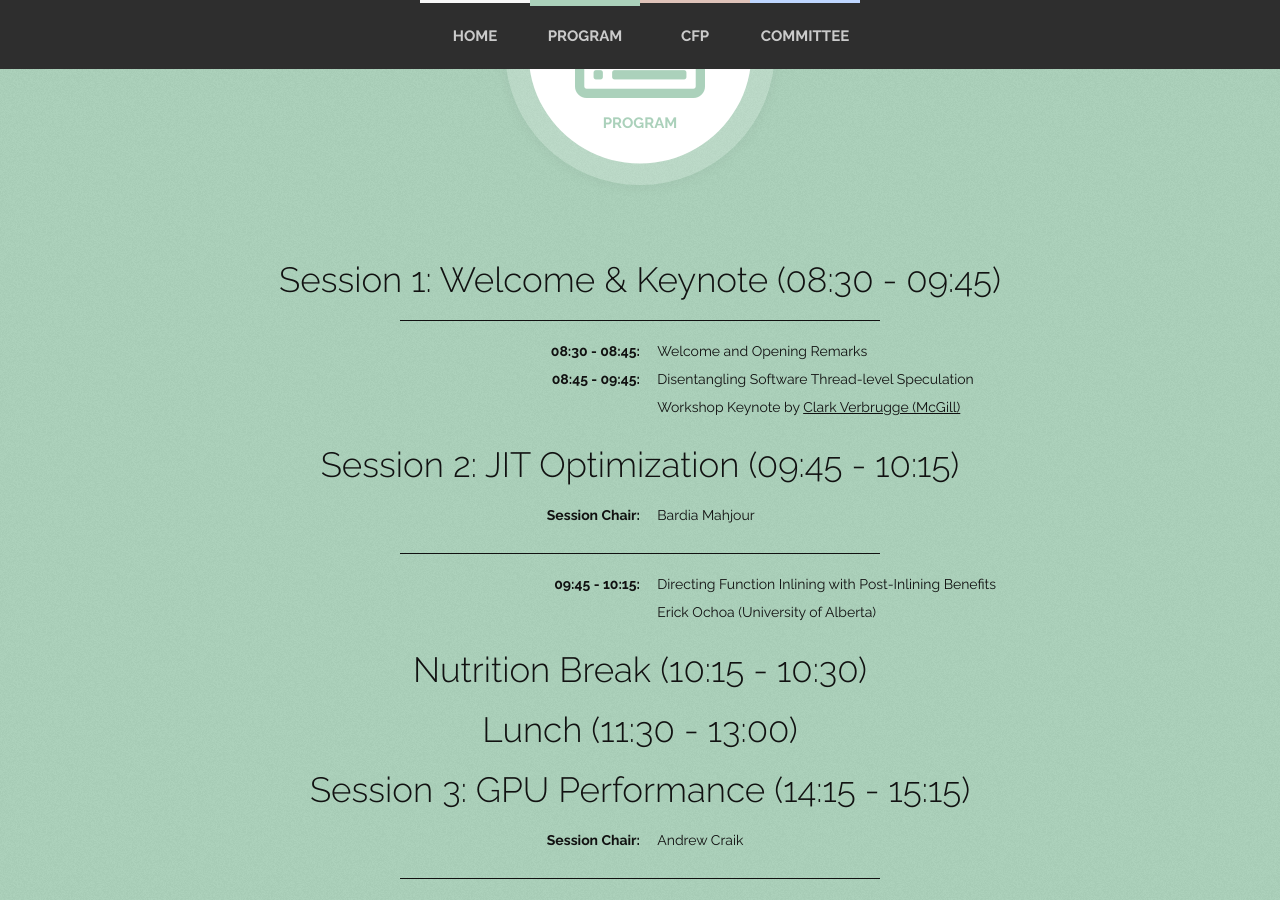
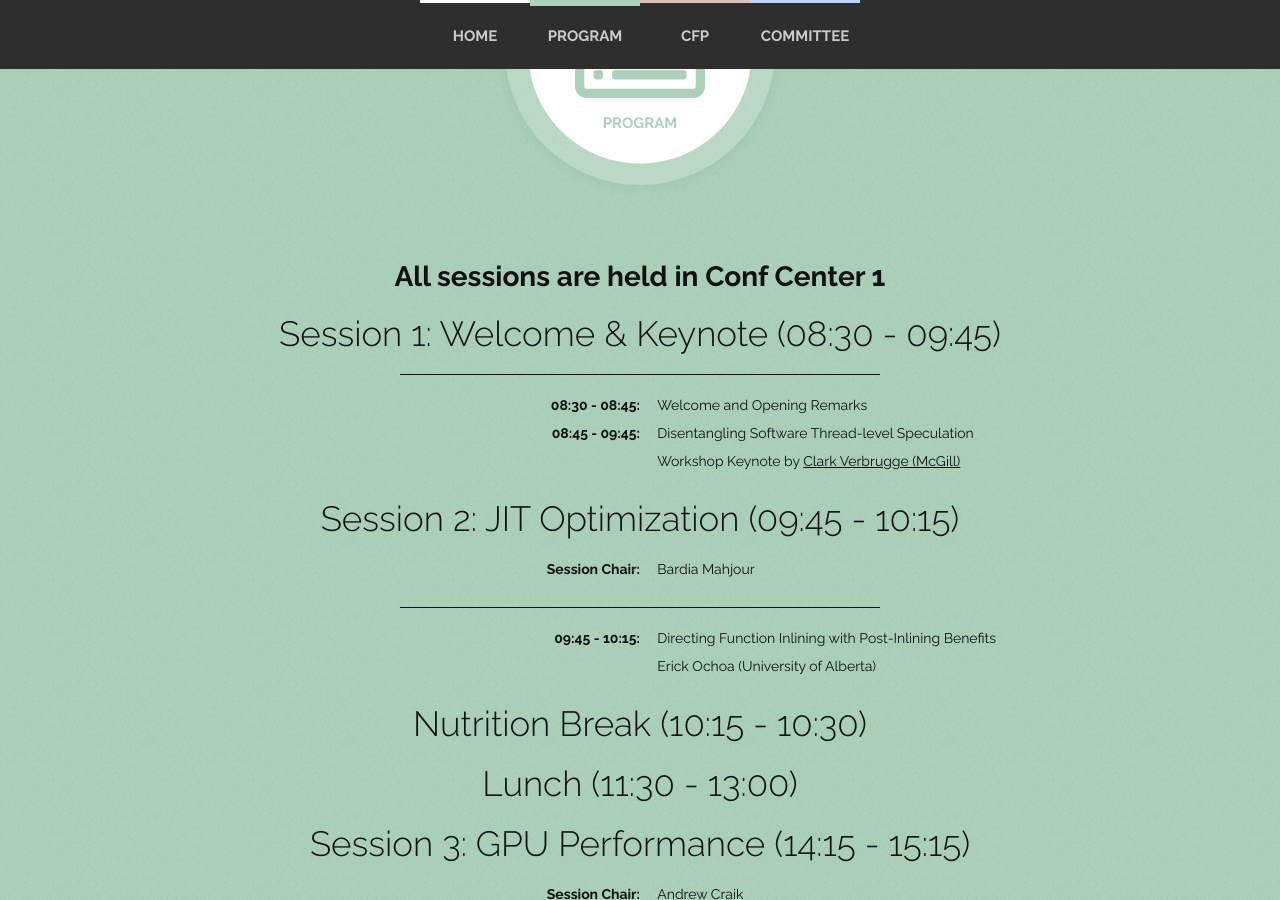
Before and after one commit to cdp-cascon/cdp-cascon.github.io, a Jekyll site: the page built from index.html, in a window 1280 px wide and 900 px high, scrolled down 823 px. Built offline with Jekyll 4.4.1, drawn with Linux system fonts in a browser that asks for light colours; nearby versions of some CDN libraries.

Commit message:
added room

```diff
--- a/_posts/2000-01-02-program.md
+++ b/_posts/2000-01-02-program.md
@@ -5,6 +5,7 @@ color: black
 fa-icon: list-alt
 ---
 
+### **All sessions are held in Conf Center 1**
 
 ## Session 1: Welcome &amp; Keynote (08:30 - 09:45)
 ---
```
